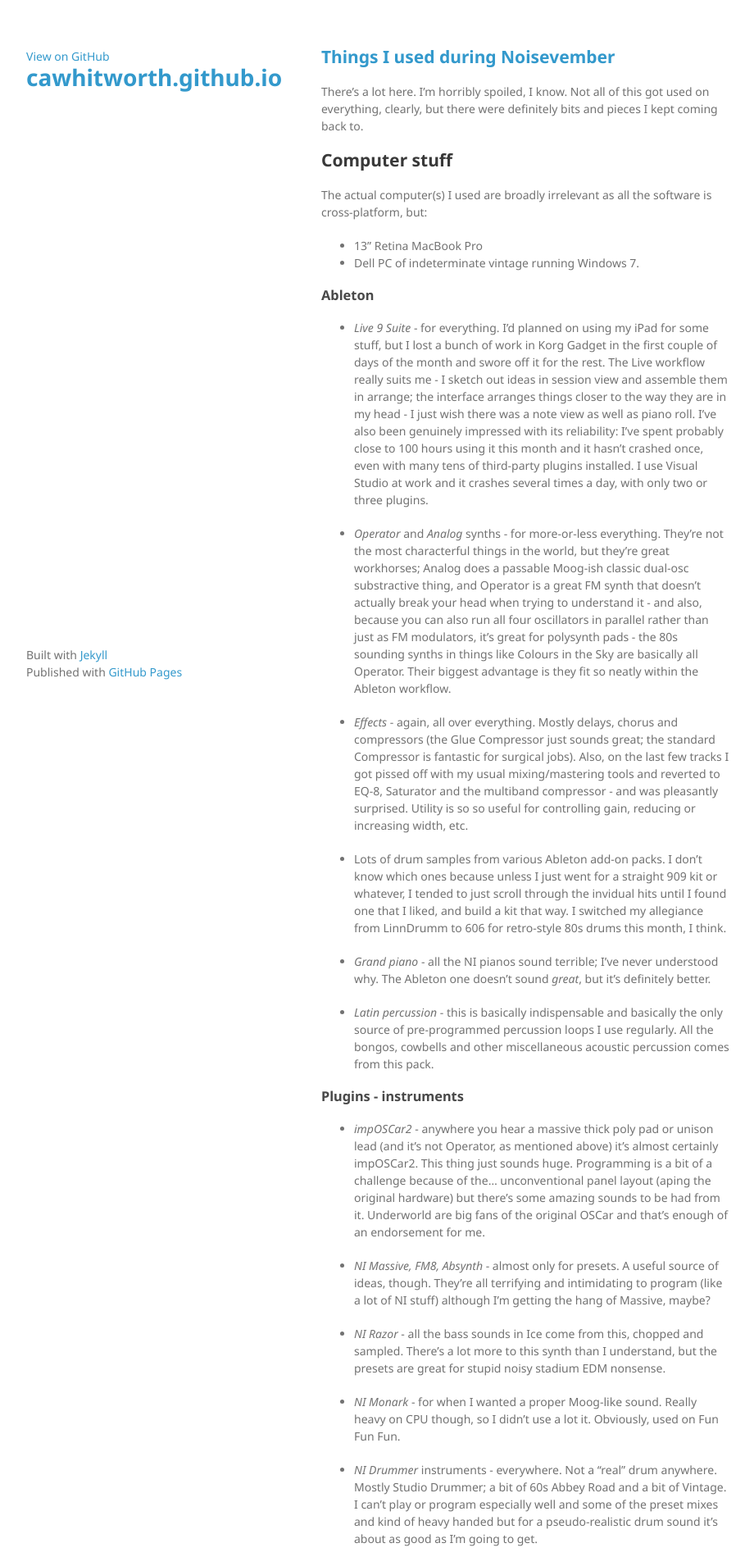
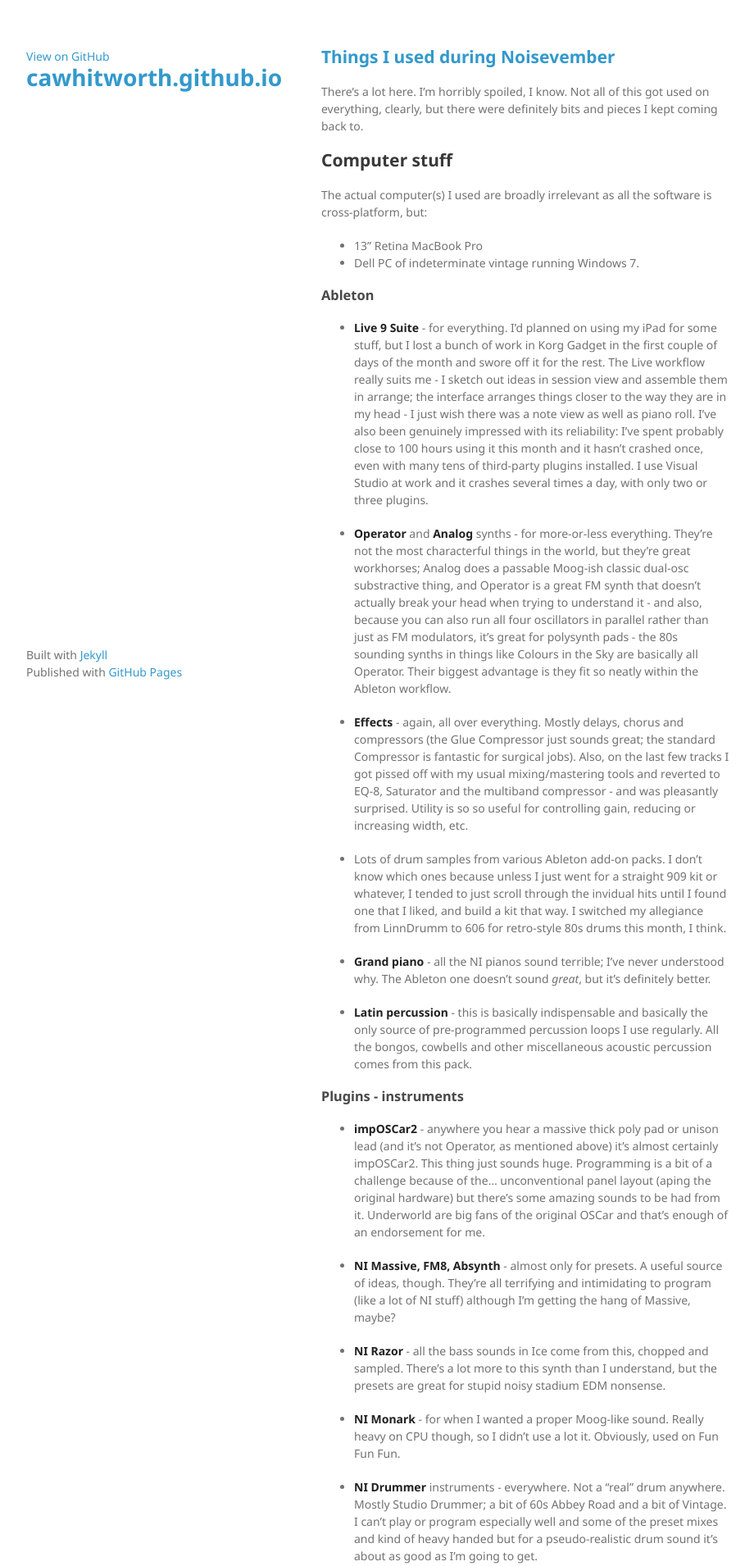
Before and after one commit to cawhitworth/cawhitworth.github.io, a Jekyll site: the page built from _posts/2015-12-08-noisevember-gear.markdown, in a window 1280 px wide. Shown: the top 1910 px of the page at 82% size, without its empty margins (178-1098 px from the left). Built offline with Jekyll 4.4.1, drawn with Linux system fonts in a browser that asks for light colours.

Commit message:
Fscking Jekyll

```diff
--- a/_posts/2015-12-08-noisevember-gear.markdown
+++ b/_posts/2015-12-08-noisevember-gear.markdown
@@ -17,7 +17,7 @@
 
 ### Ableton
 
- * *Live 9 Suite* - for everything. I'd planned on using my iPad for some stuff,
+ * **Live 9 Suite** - for everything. I'd planned on using my iPad for some stuff,
  but I lost a bunch of work in Korg Gadget in the first couple of days of the
  month and swore off it for the rest. The Live workflow really suits me - I
  sketch out ideas in session view and assemble them in arrange; the interface
@@ -28,7 +28,7 @@
  use Visual Studio at work and it crashes several times a day, with only two or
  three plugins.
 
- * *Operator* and *Analog* synths - for more-or-less everything. They're not
+ * **Operator** and **Analog** synths - for more-or-less everything. They're not
  the most characterful things in the world, but they're great workhorses;
  Analog does a passable Moog-ish classic dual-osc substractive thing, and
  Operator is a great FM synth that doesn't actually break your head when trying
@@ -38,7 +38,7 @@
  Operator. Their biggest advantage is they fit so neatly within the Ableton
  workflow.
 
- * *Effects* - again, all over everything. Mostly delays, chorus and compressors
+ * **Effects** - again, all over everything. Mostly delays, chorus and compressors
  (the Glue Compressor just sounds great; the standard Compressor is fantastic
  for surgical jobs). Also, on the last few tracks I got pissed off with my
  usual mixing/mastering tools and reverted to EQ-8, Saturator and the
@@ -51,34 +51,34 @@
  build a kit that way. I switched my allegiance from LinnDrumm to 606 for
  retro-style 80s drums this month, I think.
 
- * *Grand piano* - all the NI pianos sound terrible; I've never understood
+ * **Grand piano** - all the NI pianos sound terrible; I've never understood
  why. The Ableton one doesn't sound _great_, but it's definitely better.
 
- * *Latin percussion* - this is basically indispensable and basically the only
+ * **Latin percussion** - this is basically indispensable and basically the only
  source of pre-programmed percussion loops I use regularly. All the bongos,
  cowbells and other miscellaneous acoustic percussion comes from this pack.
 
 ### Plugins - instruments
 
- * *impOSCar2* - anywhere you hear a massive thick poly pad or unison lead (and
+ * **impOSCar2** - anywhere you hear a massive thick poly pad or unison lead (and
  it's not Operator, as mentioned above) it's almost certainly impOSCar2. This
  thing just sounds huge. Programming is a bit of a challenge because of the...
  unconventional panel layout (aping the original hardware) but there's some
  amazing sounds to be had from it. Underworld are big fans of the original
  OSCar and that's enough of an endorsement for me.
 
- * *NI Massive, FM8, Absynth* - almost only for presets. A useful source of
+ * **NI Massive, FM8, Absynth** - almost only for presets. A useful source of
  ideas, though. They're all terrifying and intimidating to program (like a lot
  of NI stuff) although I'm getting the hang of Massive, maybe?
 
- * *NI Razor* - all the bass sounds in Ice come from this, chopped and sampled.
+ * **NI Razor** - all the bass sounds in Ice come from this, chopped and sampled.
  There's a lot more to this synth than I understand, but the presets are great
  for stupid noisy stadium EDM nonsense.
 
- * *NI Monark* - for when I wanted a proper Moog-like sound. Really heavy on
+ * **NI Monark** - for when I wanted a proper Moog-like sound. Really heavy on
  CPU though, so I didn't use a lot it. Obviously, used on Fun Fun Fun.
 
- * *NI Drummer* instruments - everywhere. Not a "real" drum anywhere. Mostly
+ * **NI Drummer** instruments - everywhere. Not a "real" drum anywhere. Mostly
  Studio Drummer; a bit of 60s Abbey Road and a bit of Vintage. I can't play
  or program especially well and some of the preset mixes and kind of heavy
  handed but for a pseudo-realistic drum sound it's about as good as I'm going
@@ -89,47 +89,47 @@
  Komplete 10 Ultimate selection is a mixed bag but there's some genuinely
  useful, playable things in there.
 
- * *Plogue Chipsounds* - can't remember where; it's definitely in there on at
+ * **Plogue Chipsounds** - can't remember where; it's definitely in there on at
  least one track, though.
 
 ### Plugins - effects
 
- * *Valhalla Vintage Verb* - if you don't own this, you need to go out and buy
+ * **Valhalla Vintage Verb** - if you don't own this, you need to go out and buy
  it right now. It's bargainously cheap ($50), will emulate basically every
  classic studio reverb unit ever, and sounds great. It's on everything.
 
- * *Valhalla Shimmer* - almost the opposite end of the 'useful studio reverb'
+ * **Valhalla Shimmer** - almost the opposite end of the 'useful studio reverb'
  spectrum from VVV, this is the full Eno. I don't use it a lot but for massive
  chiming shimmering reverbs with minute-long tails, it's exactly what you need.
  The couple of lazy 'fade into space' tracks use this.
 
- * *NI Guitar Rig 5 Pro* - Anywhere you hear a guitar, it's gone through this.
+ * **NI Guitar Rig 5 Pro** - Anywhere you hear a guitar, it's gone through this.
  There are still some desperately annoying bugs (like it resets the config back
  to a default one sometimes if you close and re-open the plugin window) but it
  does a really convincing impression of a frighteningly huge range of kit and
  it's far less likely to annoy my neighbours than trying to record from my
  actual amp.
 
- * *NI Solid Mix series* - used for mixing nearly everything up to about halfway
+ * **NI Solid Mix series** - used for mixing nearly everything up to about halfway
  through the month, when I got fed up with my mixes being really bottom heavy
  and I went back to using EQ-8 and Glue Compressor (see above).  Lots of
  character, but I found myself wanting quick controllability rather than having
  to work with the relatively heavy colour of Solid Mix.
 
- * *NI Supercharger GT* - used here and there but I couldn't get the hang of
+ * **NI Supercharger GT** - used here and there but I couldn't get the hang of
  it properly tbh.
 
- * *Celemony Melodyne* - because I can't sing in tune, even if it's only three
+ * **Celemony Melodyne** - because I can't sing in tune, even if it's only three
  words and four notes. Also used in on Fun Fun Fun to bring the synthesized
  vocal into tune.
 
- * *iZotope Ozone 5* - for mastering. I can't really use it, as you can pretty
+ * **iZotope Ozone 5** - for mastering. I can't really use it, as you can pretty
  much tell, but there are some useful starting-point presets. It's really
  easy to go overboard, though.
 
 ### Other software
 
- * *Sibelius* - only used this for the O Waly Waly arrangement, and it drives me
+ * **Sibelius** - only used this for the O Waly Waly arrangement, and it drives me
  mad because it's an engraving tool, not a composing/arranging tool. There are
  bits of the Sibelius workflow that actively work against you composing or
  arranging in it. That said, it was a useful exercise in discipline to try it.
@@ -137,7 +137,7 @@
 
 ## Instruments (yes, real ones)
 
- * *Fender Telecaster* (Classic Player Baja) - a surprisingly versatile guitar
+ * **Fender Telecaster** (Classic Player Baja) - a surprisingly versatile guitar
  for a Tele, thanks to the four-way blade switch and ability to put the
  pickups out of phase. Still all jangly and indie as hell when it wants to be
  though, but also does a thicker, warmer sound than most Teles. I probably
@@ -146,13 +146,13 @@
  all over again. I've got a couple of other electrics but didn't use any others
  this month.
 
- * *Aria Pro II bass* - I've owned it 18 years and I still don't know the model.
+ * **Aria Pro II bass** - I've owned it 18 years and I still don't know the model.
  Avante series, the internet tells me. Solid wood body, two pickups, split-coil
  neck, soapbar bridge. I like this bass.
 
  * Fairly old Yamaha electric piano
 
- * *Novation MiniNova* - a frustrating little thing. It's got this amazing synth
+ * **Novation MiniNova** - a frustrating little thing. It's got this amazing synth
  engine and it sounds huge, but it's impossible to program and the two-octave
  mini keyboard is essentially useless. And the arpeggiator sync still has
  problems two years later. Good for inspirational noodling about on though.
@@ -163,42 +163,42 @@
 
 ## Other hardware
 
- * *Yamaha MG124CX mixer* - everything runs through this. I have it set up so
+ * **Yamaha MG124CX mixer** - everything runs through this. I have it set up so
  that the group buss sends to the inputs on my soundcard, and the soundcard
  outputs are routed to channel 11/12 of the mixer; the mixer output then goes
  to my amp/speakers. The idea is I can send anything to the computer as
  necessary by switching it to the group buss rather than the master stereo. It
  works pretty neatly and it's a nice, quiet and pretty clean-sounding desk.
 
- * *Edirol UA-5* USB soundcard - this is well over 10 years old (it was reviewed
+ * **Edirol UA-5** USB soundcard - this is well over 10 years old (it was reviewed
  in Sound On Sound back in March 2002) and it still works flawlessly. It's the
  reason I still run Windows 7 on my desktop at home, too, because there are,
  sadly, no Windows 8/10 drivers for it.
 
- * *Shure SM-58* - for the two seconds of vocals you get to hear. I don't like
+ * **Shure SM-58** - for the two seconds of vocals you get to hear. I don't like
  it much - the presence boost thing is really annoying and unflattering to my
  voice - but I don't have a decent condenser except for...
 
- * *Tascam DR-40 recorder* - used to record the acoustic guitar. Really properly
+ * **Tascam DR-40 recorder** - used to record the acoustic guitar. Really properly
  good mics on this thing. But it's an offline recorder so hard to use in a
  studio context.
 
- * *Novation 49SL MkII keyboard* - along with the mixer, the hub of the studio.
+ * **Novation 49SL MkII keyboard** - along with the mixer, the hub of the studio.
  I don't use the faders/knobs on it much as setting up the mapping is kind
  of tedious, and Automap is rubbish.
 
- * *Novation Launchpad* - I sketch a lot of ideas out in session view before
+ * **Novation Launchpad** - I sketch a lot of ideas out in session view before
  putting them together in arrange view, often by just playing them on the
  Launchpad.
 
- * *Novation Launchkey Mini* - a surprisingly credible mix of keyboard and
+ * **Novation Launchkey Mini** - a surprisingly credible mix of keyboard and
  Launchpad, actually. Really great for laptop working, and I found myself
  reaching for the mouse far less than I expected.
 
- * *Akai LPK-25 mini keyboard* - just about servicable as a portable keyboard,
+ * **Akai LPK-25 mini keyboard** - just about servicable as a portable keyboard,
  this lived at work for the duration. They keyboard is _awful_ but it's better
  than pecking notes out one-by-one with a mouse, just about.
 
- * *Sennheiser HD-25 headphones* - just a good, solid pair of professional cans.
+ * **Sennheiser HD-25 headphones** - just a good, solid pair of professional cans.
  They're very loud and reasonably comfortable to wear for a long period - but
  as with all headphones, very fatiguing.
```
